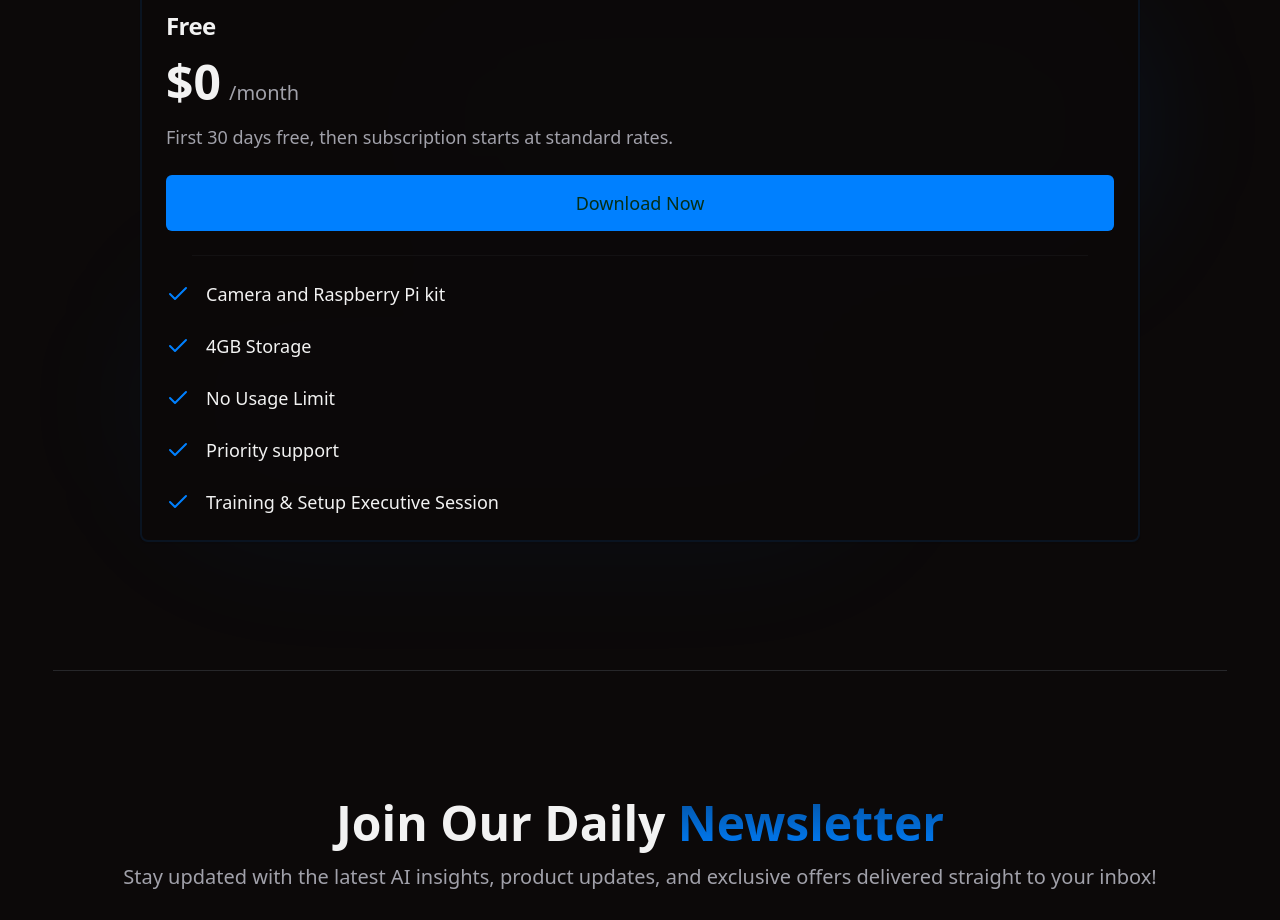
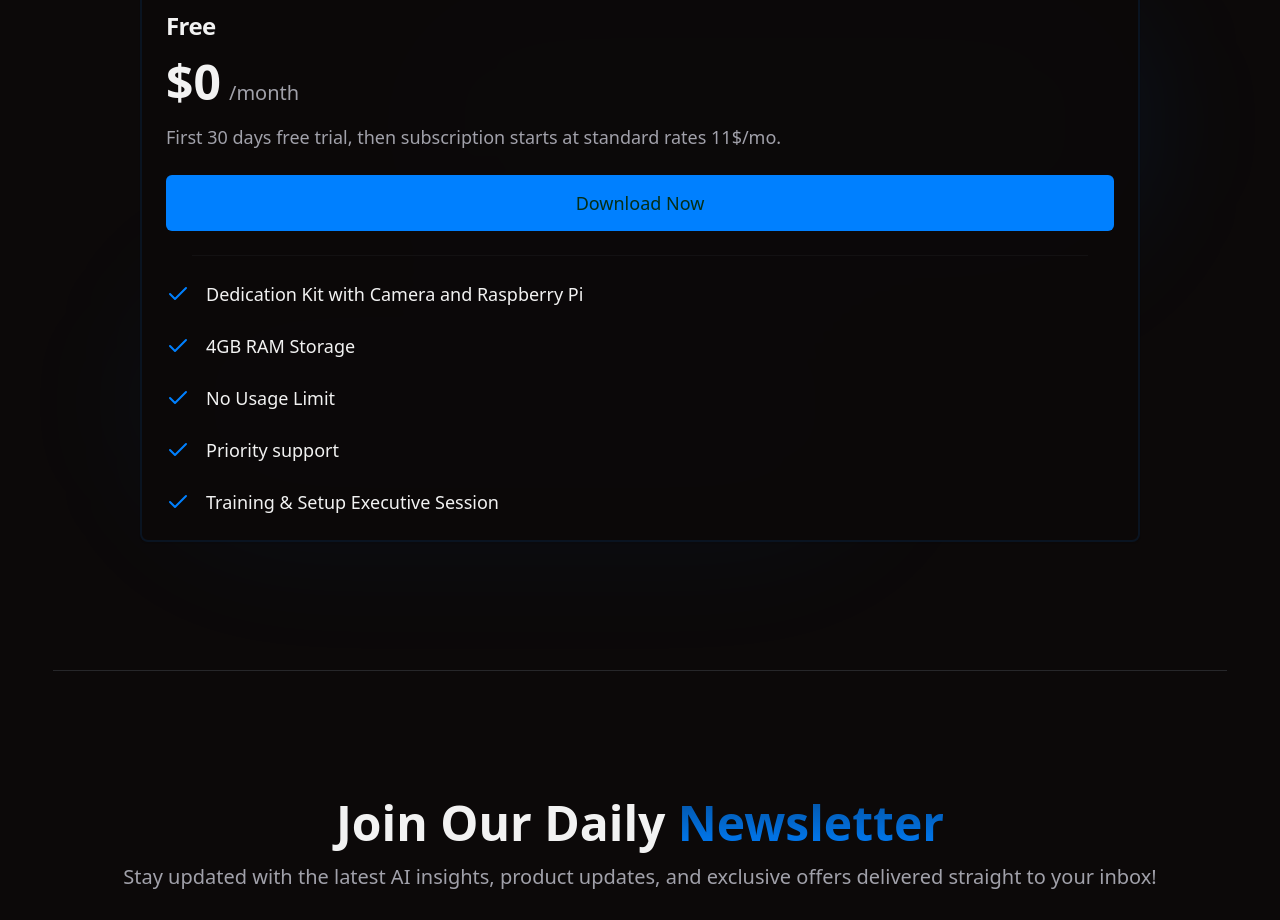
Before and after one commit to atharvftw/nulifywebsite, a React (Vite) app: page / in a window 1280 px wide. Shown: the part 5880-6800 px from the top of the page. Built offline with nearby package versions, Linux system fonts and the light colour scheme.

Commit message:
Update Pricing.tsx

```diff
--- a/src/components/Pricing.tsx
+++ b/src/components/Pricing.tsx
@@ -30,11 +30,11 @@ const pricingList: PricingProps[] = [
     popular: 0,
     price: 0,
     description:
-      "First 30 days free, then subscription starts at standard rates.",
+      "First 30 days free trial, then subscription starts at standard rates 11$/mo.",
     buttonText: "Download Now",
     benefitList: [
-      "Camera and Raspberry Pi kit",
-      "4GB Storage",
+      "Dedication Kit with Camera and Raspberry Pi",
+      "4GB RAM Storage",
       "No Usage Limit",
       "Priority support",
       "Training & Setup Executive Session",
```
